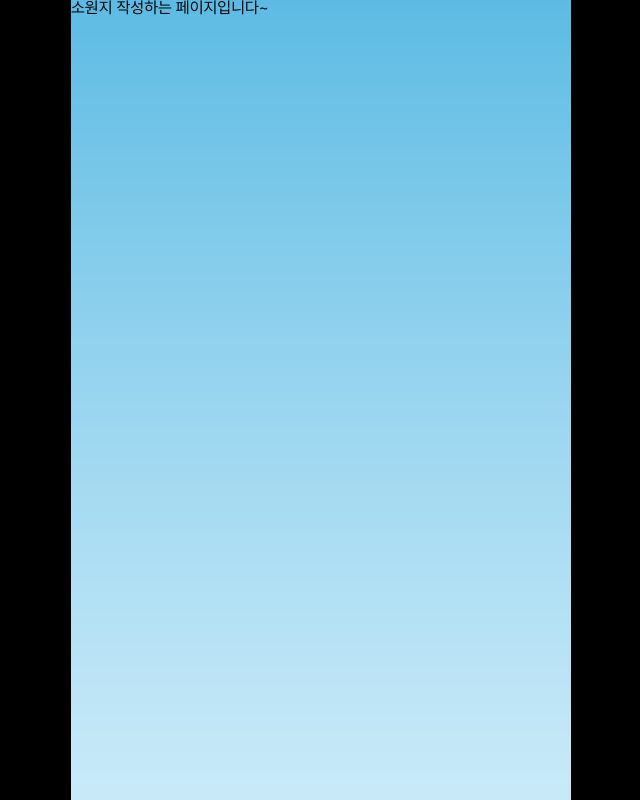
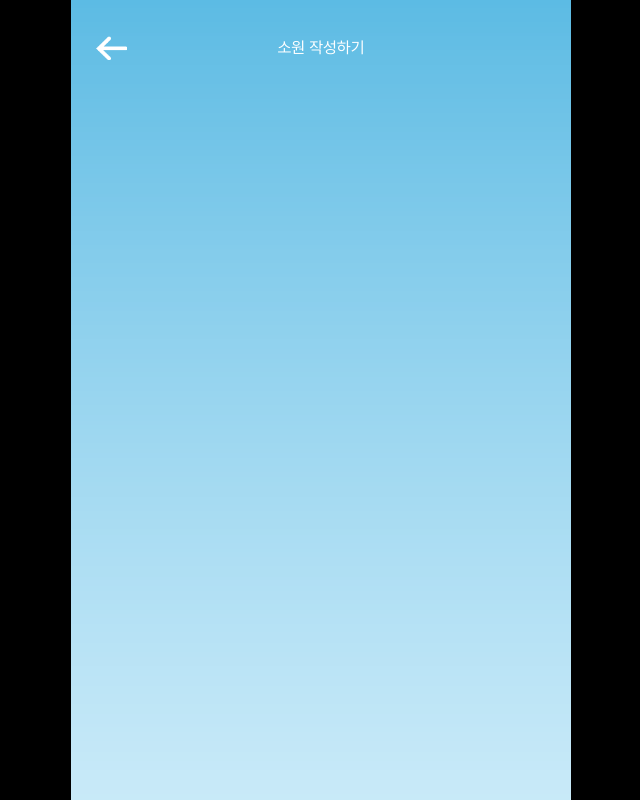
Before and after one commit to coldweek3/irumi-client, a React (Vite) app: page /wishWrite in a window 1280 px wide. Shown: the whole page, without its empty margins (319-959 px from the left). Built offline with nearby package versions, Linux system fonts and the light colour scheme.

Commit message:
:sparkles: feat: header (backbtn, title)

```diff
--- /dev/null
+++ b/src/components/atoms/button/BackBtn.jsx
@@ -0,0 +1,35 @@
+import React from "react";
+import styled from "styled-components";
+import { useNavigate } from "react-router-dom";
+
+const BackBtnContainer = styled.div`
+  height: 4em;
+  display: flex;
+  align-items: center;
+  position: absolute;
+  margin-top: 1em;
+  z-index: 9;
+`;
+
+const BackBtnImg = styled.img`
+  width: 2em;
+  height: 1.5em;
+  margin-left: 1.5em;
+  cursor: pointer;
+`;
+
+function BackBtn() {
+  const navigate = useNavigate();
+
+  const handleBackClick = () => {
+    navigate(-1);
+  };
+
+  return (
+    <BackBtnContainer onClick={handleBackClick}>
+      <BackBtnImg img src="/common/backBtnImg.png" />
+    </BackBtnContainer>
+  );
+}
+
+export default BackBtn;
--- /dev/null
+++ b/src/components/molecules/header/header.jsx
@@ -0,0 +1,32 @@
+import React from "react";
+import styled from "styled-components";
+import BackBtn from "../../atoms/button/BackBtn";
+
+const HeaderWrapper = styled.div`
+  height: 4em;
+  flex-direction: row;
+  display: flex;
+`;
+
+const HeaderTitle = styled.div`
+  height: 4em;
+  width: 100%;
+  display: flex;
+  justify-content: center;
+  align-items: center;
+  position: absolute;
+  color: white;
+  font-size: 1em;
+  margin-top: 1em;
+`;
+
+function Header(props) {
+  return (
+    <HeaderWrapper>
+      <BackBtn />
+      <HeaderTitle>{props.title}</HeaderTitle>
+    </HeaderWrapper>
+  );
+}
+
+export default Header;
--- a/src/pages/wishWrite/wishWrite.jsx
+++ b/src/pages/wishWrite/lanternWrite.jsx
@@ -3,6 +3,7 @@ import styled from "styled-components";
 
 //배경지 컴포넌트
 import GradientBackground from "../../components/organisms/Background/GradientBackground";
+import Header from "../../components/molecules/header/header";
 
 const Background = styled.div`
   background-image: ${props => `url(${props.$backgroundImageUrl})`};
@@ -19,7 +20,7 @@ function wishWrite() {
 
   return (
     <Background $backgroundImageUrl={backgroundImageUrl}>
-      <div>소원지 작성하는 페이지입니다~</div>
+      <Header title="소원 작성하기" />
     </Background>
   );
 }
--- a/src/router.jsx
+++ b/src/router.jsx
@@ -2,7 +2,7 @@ import { createBrowserRouter } from "react-router-dom";
 import App from "./App";
 
 import Main from "./pages/main/Main";
-import WishWrite from "./pages/wishWrite/wishWrite";
+import WishWrite from "./pages/wishWrite/lanternWrite";
 
 const router = createBrowserRouter([
   {
```
Also changed, not shown: public/common/backBtnImg.png (added).
